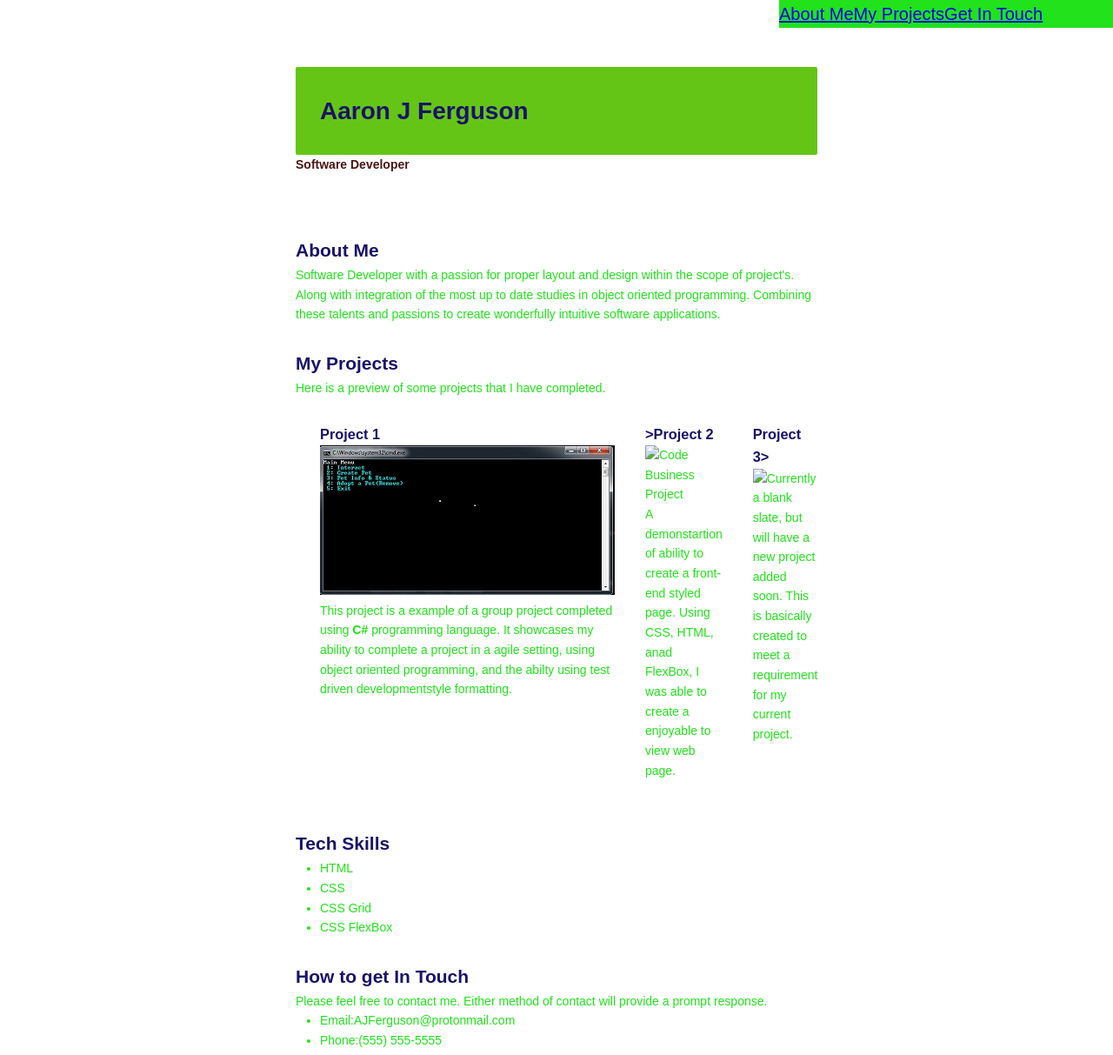
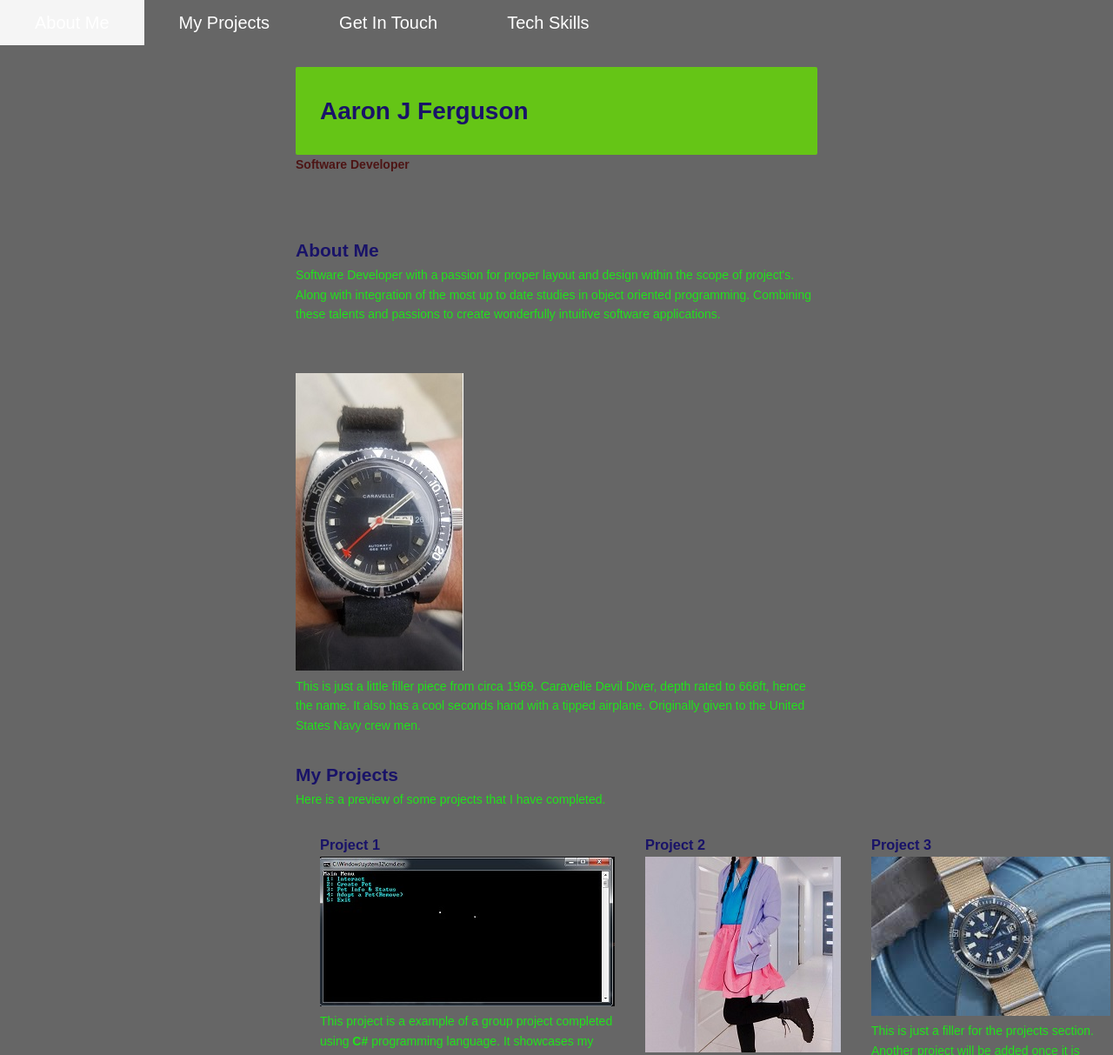
Before and after one commit to jen3ten/AJ-Ferguson123.github.io, a plain HTML site: page index.html in a window 1280 px wide. Shown: the top 1213 px of the page at 87% size. Drawn offline with Linux system fonts and the light colour scheme.

Commit message:
background color applied

```diff
--- a/index.html
+++ b/index.html
@@ -15,6 +15,12 @@
                 <h2>About Me</h2>
                 <p>Software Developer with a passion for proper layout and design within the scope of project's. Along with integration of the most up to date studies in object oriented programming. Combining these talents and passions to create wonderfully intuitive software applications. </p>
             </section>
+            <section>
+                <section class="watches">
+                <img src="images/caravelle devil diver1.jpg" alt="Caravelle Devil Diver">
+                <p>This is just a little filler piece from circa 1969. Caravelle Devil Diver, depth rated to 666ft, hence the name. It also has a cool seconds hand with a tipped airplane. Originally given to the United States Navy crew men.</p>
+            </section>
+            </section>
             <section class="myProjects">
                 <h2>My Projects</h2>
                 <p>Here is a preview of some projects that I have completed.</p>
@@ -25,13 +31,14 @@
                      <p>This project is a example of a group project completed using <strong>C#</strong> programming language. It showcases my ability to complete a project in a agile setting, using object oriented programming, and the abilty using test driven developmentstyle formatting.</p>
                  </article>
                  <article>
-                     <h3>>Project 2</h3>
-                     <img src="" alt="Code Business Project">
+                     <h3>Project 2</h3>
+                     <img src="images/pastel girl reddit.jpg" alt="Code Business Project">
                      <p>A demonstartion of ability to create a front-end styled page. Using CSS, HTML, anad FlexBox, I was able to create a enjoyable to view web page.</p>
                  </article>
                  <article>
-                  <h3>Project 3></h3>
-                  <img src="" alt="Currently a blank slate, but will have a new project added soon. This is basically created to meet a requirement for my current project.">
+                  <h3>Project 3</h3>
+                  <img src="images/download.jpg" alt="Tudor Submariner REf#79090.">
+                  <p>This is just a filler for the projects section. Another project will be added once it is completed and looks good enough for me to present.</p>
                  </article>
                 </div>
                 </section>
@@ -57,6 +64,7 @@
           <a href="#aboutMe">About Me</a>
           <a href="#myProjects">My Projects</a>
           <a href="#getInTouch">Get In Touch</a>
+          <a href="#techSkills">Tech Skills</a>
         </nav>
         <footer>
                 &copy; 2019 AJF Resume
--- a/style.css
+++ b/style.css
@@ -4,11 +4,14 @@
     box-sizing: border-box;
     margin: 0;
     padding: 0;
+    background: #666;
 
 }
 h1,h2,h3{
 color: #191368;
 }
+
+
 html{
     font-size: 14px;
     margin-top: 2.5em;
@@ -40,26 +43,30 @@ header span{
 section{
 padding-top: 2em;
 color: rgb(33, 226, 27);
+}
+nav a:hover{
+    background: whitesmoke;
 
 }
 
+
 nav{
     position: fixed;
-    position: 0;
     top: 0;
-    left: 70%;
     width: 100%;
-
     display:flex;
     box-align: center;
     flex-flow:row;
     justify-items: center;
     font-size: 20px;
-    text-align: right;
+    text-align: center;
+    }
 
-    background: rgb(33, 226, 27);
+nav a{
+    padding: .5em 2em;
+    text-decoration: none;
+    color:#fff;
 }
-
 section ul{
     padding-left: 2em;
 }
@@ -70,6 +77,8 @@ section ul{
     grid-column-gap: 2.5em;
     padding: 2em;
 }
+
+
 footer{
     margin-top: 2em;
     margin-bottom: 1em;
@@ -77,4 +86,5 @@ footer{
     color: #fff;
     padding: 1em 0;
     text-align: center;
+    border-radius: 3px;
 }
```
Also changed, not shown: images/PetShelter1.jpg (deleted), images/caravelle devil diver1.jpg (added), images/download.jpg (added), images/pastel girl reddit.jpg (added).
